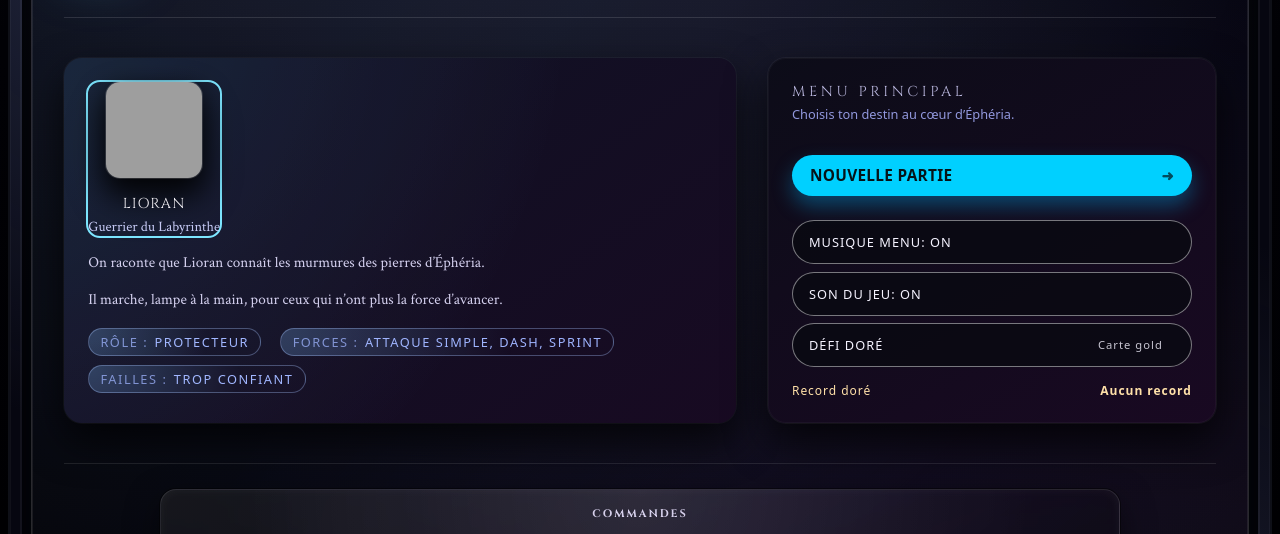
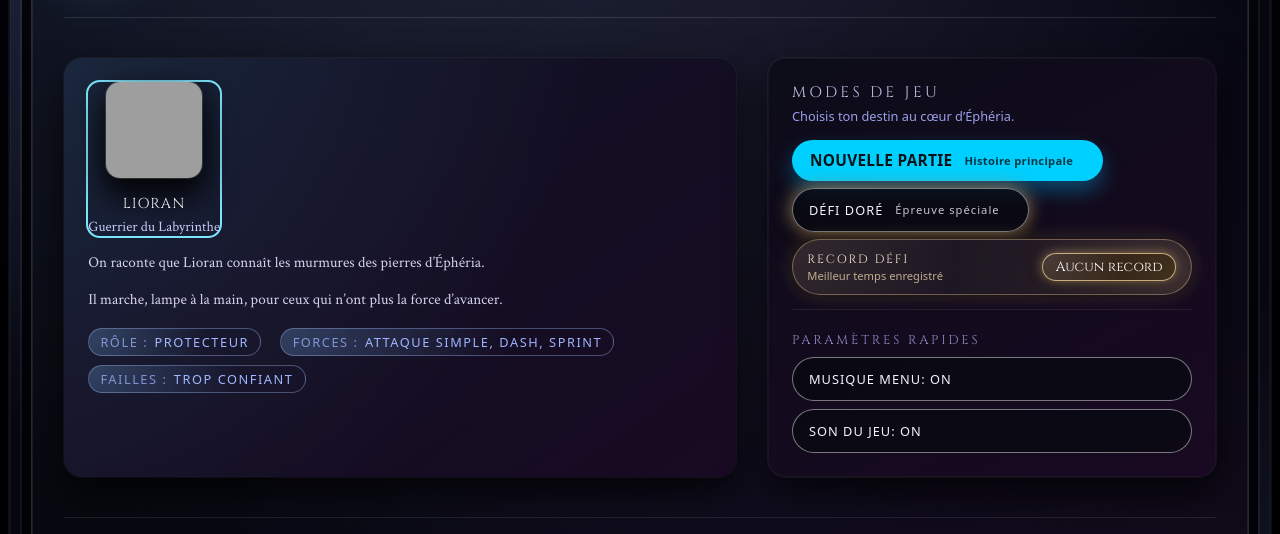
Before and after one commit to heros20/Le-Coeur-d-Epheria, a plain HTML site: page index.html in a window 1280 px wide. Shown: the part 206-740 px from the top of the page. Drawn offline with nearby package versions, Linux system fonts and the light colour scheme; no server answers; grey boxes are pictures that could not be loaded.

Commit message:
epheria v1.5.3 CSS accueil

```diff
--- a/index.html
+++ b/index.html
@@ -281,12 +281,13 @@
           rgba(12, 12, 24, 0.98),
           rgba(25, 9, 34, 0.98)
         );
-        box-shadow: 0 0 0 1px rgba(255, 255, 255, 0.05),
+        box-shadow:
+          0 0 0 1px rgba(255, 255, 255, 0.05),
           0 18px 40px rgba(0, 0, 0, 0.75);
         display: flex;
         flex-direction: column;
-        gap: 0.9rem;
-        justify-content: center;
+        gap: 1.3rem;
+        justify-content: flex-start;
       }
 
       .menu-panel::before {
@@ -299,21 +300,43 @@
         pointer-events: none;
       }
 
-      .menu-title {
+      .menu-section {
+        position: relative;
+        padding-bottom: 0.9rem;
+        border-bottom: 1px solid rgba(255, 255, 255, 0.08);
+      }
+
+      .menu-section:last-of-type {
+        border-bottom: none;
+        padding-bottom: 0;
+        margin-top: 0.1rem;
+      }
+
+      .menu-section-main .menu-title {
         font-family: "Cinzel", system-ui, serif;
-        font-size: 0.9rem;
-        letter-spacing: 0.25em;
+        font-size: 0.95rem;
+        letter-spacing: 0.22em;
         text-transform: uppercase;
         color: #d7d4ff;
-        opacity: 0.85;
+        opacity: 0.9;
         margin-bottom: 0.25rem;
       }
 
-      .menu-sub {
+      .menu-section-main .menu-sub {
         font-size: 0.8rem;
         color: #a8b0ff;
-        opacity: 0.85;
-        margin-bottom: 0.8rem;
+        opacity: 0.9;
+        margin-bottom: 0.9rem;
+      }
+
+      .menu-section-settings .menu-title {
+        font-family: "Cinzel", system-ui, serif;
+        font-size: 0.8rem;
+        letter-spacing: 0.22em;
+        text-transform: uppercase;
+        color: #b5b8ff;
+        opacity: 0.75;
+        margin-bottom: 0.5rem;
       }
 
       .menu-btn {
@@ -322,11 +345,8 @@
         padding: 0.75rem 1rem;
         border-radius: 999px;
         border: 1px solid rgba(214, 216, 255, 0.45);
-        background: radial-gradient(
-            circle at 0 0,
-            rgba(160, 197, 255, 0.26),
-            transparent 55%
-          ),
+        background:
+          radial-gradient(circle at 0 0, rgba(160, 197, 255, 0.26), transparent 55%),
           linear-gradient(120deg, rgba(9, 11, 26, 0.95), rgba(22, 13, 42, 0.98));
         color: #f5f3ff;
         font-family: system-ui, -apple-system, BlinkMacSystemFont, "Segoe UI",
@@ -340,8 +360,11 @@
         align-items: center;
         justify-content: space-between;
         gap: 0.75rem;
-        transition: transform 120ms ease-out, box-shadow 120ms ease-out,
-          border-color 120ms ease-out, background 160ms ease-out,
+        transition:
+          transform 120ms ease-out,
+          box-shadow 120ms ease-out,
+          border-color 120ms ease-out,
+          background 160ms ease-out,
           filter 120ms ease-out;
       }
 
@@ -356,27 +379,26 @@
         text-transform: none;
       }
 
-      .menu-btn::after {
-        content: "➜";
-        opacity: 0.7;
-        font-size: 0.9rem;
+      .menu-btn.primary {
+        border-color: rgba(255, 231, 166, 0.85);
+        background:
+          radial-gradient(circle at 0 0, rgba(255, 243, 197, 0.35), transparent 55%),
+          radial-gradient(circle at 100% 100%, rgba(156, 114, 255, 0.4), transparent 55%),
+          linear-gradient(120deg, #20151e, #3f223b);
+        box-shadow:
+          0 0 22px rgba(238, 221, 163, 0.45),
+          0 12px 30px rgba(0, 0, 0, 0.85);
       }
 
-      .menu-btn.primary {
-        border-color: rgba(255, 231, 166, 0.85);
-        background: radial-gradient(
-            circle at 0 0,
-            rgba(255, 243, 197, 0.35),
-            transparent 55%
-          ),
-          radial-gradient(
-            circle at 100% 100%,
-            rgba(156, 114, 255, 0.4),
-            transparent 55%
-          ),
-          linear-gradient(120deg, #20151e, #3f223b);
-        box-shadow: 0 0 22px rgba(238, 221, 163, 0.45),
-          0 12px 30px rgba(0, 0, 0, 0.85);
+      .menu-btn-gold {
+        border-color: rgba(255, 204, 130, 0.95);
+        background:
+          radial-gradient(circle at 0 0, rgba(255, 248, 208, 0.3), transparent 60%),
+          radial-gradient(circle at 100% 100%, rgba(255, 190, 120, 0.35), transparent 60%),
+          linear-gradient(120deg, #251710, #4d3018);
+        box-shadow:
+          0 0 18px rgba(255, 210, 140, 0.6),
+          0 10px 26px rgba(0, 0, 0, 0.9);
       }
 
       .menu-btn:active {
@@ -396,10 +418,27 @@
         --launch-duration: 1.6s;
         animation: menu-launch-pulse var(--launch-duration) ease-in-out infinite;
         transform: scale(1.03);
-        box-shadow: 0 0 32px rgba(255, 230, 180, 0.55),
+        box-shadow:
+          0 0 32px rgba(255, 230, 180, 0.55),
           0 0 48px rgba(129, 175, 255, 0.65);
       }
+.menu-section-main .menu-btn {
+  margin-bottom: 0.45rem;
+}
+/* Empêche les gros boutons d'exploser en responsive */
+.menu-section-main .menu-btn {
+  max-width: 100%;
+  width: auto;
+}
 
+/* Sur mobile : limite la largeur du bouton principal */
+@media (max-width: 480px) {
+  #startBtn {
+    padding: 0.6rem 1rem;
+    font-size: 0.8rem;
+    border-radius: 18px;
+  }
+}
       @keyframes menu-launch-pulse {
         0% {
           transform: scale(1);
@@ -421,15 +460,115 @@
         display: flex;
         flex-direction: column;
         gap: 0.45rem;
-        margin-top: 0.6rem;
+        margin-top: 0.2rem;
       }
+
       .menu-gold-score {
         font-size: 0.75rem;
         letter-spacing: 0.08em;
         color: #ffe1a9;
-        margin-top: 0.5rem;
+        margin-top: 0.55rem;
         display: flex;
         justify-content: space-between;
+      }
+      /* ====== CARTE SCORE DORÉ (SUPABASE) ====== */
+
+      .gold-score-card {
+        margin-top: 0.45rem;
+        padding: 0.65rem 0.9rem;
+        border-radius: 999px;
+        position: relative;
+        display: flex;
+        align-items: center;
+        justify-content: space-between;
+        gap: 0.75rem;
+        background:
+          radial-gradient(circle at 0 0, rgba(255, 245, 215, 0.1), transparent 60%),
+          radial-gradient(circle at 100% 100%, rgba(255, 191, 120, 0.18), transparent 60%),
+          linear-gradient(120deg, #1a111a, #120f22);
+        box-shadow:
+          0 0 12px rgba(0, 0, 0, 0.7),
+          0 0 18px rgba(255, 211, 140, 0.25);
+        border: 1px solid rgba(255, 219, 160, 0.35);
+      }
+
+      .gold-score-label {
+        display: flex;
+        flex-direction: column;
+        gap: 0.1rem;
+      }
+
+      .gold-score-title {
+        font-family: "Cinzel", system-ui, serif;
+        font-size: 0.75rem;
+        text-transform: uppercase;
+        letter-spacing: 0.16em;
+        color: #f7ead2;
+      }
+
+      .gold-score-sub {
+        font-size: 0.7rem;
+        color: #e7cfaa;
+        opacity: 0.8;
+      }
+
+      .gold-score-value {
+        display: flex;
+        align-items: center;
+        justify-content: flex-end;
+        flex: 1;
+      }
+
+      .gold-score-pill {
+        display: inline-flex;
+        align-items: baseline;
+        gap: 0.4rem;
+        padding: 0.25rem 0.8rem;
+        border-radius: 999px;
+        background:
+          radial-gradient(circle at 0 0, rgba(255, 255, 255, 0.15), transparent 60%),
+          linear-gradient(120deg, #2a1a15, #40301c);
+        border: 1px solid rgba(255, 224, 163, 0.7);
+        box-shadow:
+          0 0 12px rgba(255, 210, 140, 0.5),
+          0 4px 12px rgba(0, 0, 0, 0.6);
+        white-space: nowrap;
+      }
+
+      .gold-score-prefix {
+        font-size: 0.7rem;
+        text-transform: uppercase;
+        letter-spacing: 0.11em;
+        color: #ffe6b4;
+        opacity: 0.9;
+      }
+
+      .gold-score-number {
+        font-family: "Cinzel", system-ui, serif;
+        font-size: 0.85rem;
+        color: #ffffff;
+      }
+
+      /* Responsive : un peu plus compact sur mobile */
+      @media (max-width: 640px) {
+        .gold-score-card {
+          flex-direction: column;
+          align-items: flex-start;
+          border-radius: 14px;
+        }
+
+        .gold-score-value {
+          width: 100%;
+          justify-content: flex-start;
+        }
+
+        .gold-score-pill {
+          padding: 0.2rem 0.7rem;
+        }
+
+        .gold-score-number {
+          font-size: 0.8rem;
+        }
       }
 
       .menu-btn.secondary {
@@ -442,7 +581,9 @@
       }
 
       .menu-options .menu-btn:hover,
-      .menu-options .menu-btn:focus-visible {
+      .menu-options .menu-btn:focus-visible,
+      .menu-section-main .menu-btn:hover,
+      .menu-section-main .menu-btn:focus-visible {
         border-color: rgba(255, 255, 255, 0.9);
         background:
           radial-gradient(circle at 0 0, rgba(255, 255, 255, 0.15), transparent 55%),
@@ -453,7 +594,8 @@
         transform: translateY(-1px);
       }
 
-      .menu-options .menu-btn::after {
+      .menu-options .menu-btn::after,
+      .menu-section-main .menu-btn::after {
         content: "";
       }
 
@@ -471,6 +613,7 @@
           filter: brightness(1);
         }
       }
+
 
       /* Aide en bas */
 
@@ -728,37 +871,73 @@
                 </div>
               </div>
 
-              <!-- PANNEAU MENU PRINCIPAL -->
+              <!-- PANNEAU MENU PRINCIPAL RESTRUCTURÉ -->
               <div class="menu-panel">
-                <div>
-                  <div class="menu-title">Menu principal</div>
+
+                <!-- SECTION : MODES DE JEU -->
+                <div class="menu-section menu-section-main">
+                  <div class="menu-title">Modes de jeu</div>
                   <div class="menu-sub">
                     Choisis ton destin au cœur d’Éphéria.
                   </div>
+
+                  <!-- Garder le même id pour la logique JS -->
+                  <button id="startBtn" class="menu-btn primary" disabled>
+                    <span class="label">Nouvelle partie</span>
+                    <span class="hint">Histoire principale</span>
+                  </button>
+
+                  <button
+                    id="goldChallengeBtn"
+                    class="menu-btn secondary menu-btn-gold"
+                    type="button"
+                  >
+                    <span class="label">Défi doré</span>
+                    <span class="hint">Épreuve spéciale</span>
+                  </button>
+
+                  <div class="gold-score-card">
+  <div class="gold-score-label">
+    <span class="gold-score-title">Record défi</span>
+    <span class="gold-score-sub">Meilleur temps enregistré</span>
+  </div>
+
+  <div class="gold-score-value">
+    <span class="gold-score-pill">
+      <span id="goldChallengeBestScore" class="gold-score-number">
+        Aucun record
+      </span>
+    </span>
+  </div>
+</div>
+
                 </div>
 
-                <!-- Garder le même id pour la logique JS -->
-                <button id="startBtn" class="menu-btn primary" disabled>
-                  <span class="label">Nouvelle partie</span>
-                </button>
-                <div class="menu-options">
-                  <button id="toggleMenuSound" class="menu-btn secondary" type="button">
-                    <span class="label">Musique menu : On</span>
-                  </button>
-                  <button id="toggleGameSound" class="menu-btn secondary" type="button">
-                    <span class="label">Son du jeu : On</span>
-                  </button>
-                  <button id="goldChallengeBtn" class="menu-btn secondary" type="button">
-                    <span class="label">Défi doré</span>
-                    <span class="hint">Carte gold</span>
-                  </button>
-                  <div class="menu-gold-score">
-                    <span>Record doré</span>
-                    <strong id="goldChallengeBestScore">Aucun record</strong>
+                <!-- SECTION : PARAMÈTRES RAPIDES -->
+                <div class="menu-section menu-section-settings">
+                  <div class="menu-title">Paramètres rapides</div>
+
+                  <div class="menu-options">
+                    <button
+                      id="toggleMenuSound"
+                      class="menu-btn secondary"
+                      type="button"
+                    >
+                      <span class="label">Musique menu : On</span>
+                    </button>
+
+                    <button
+                      id="toggleGameSound"
+                      class="menu-btn secondary"
+                      type="button"
+                    >
+                      <span class="label">Son du jeu : On</span>
+                    </button>
                   </div>
                 </div>
 
               </div>
+
             </section>
 
            <section class="help">
```
